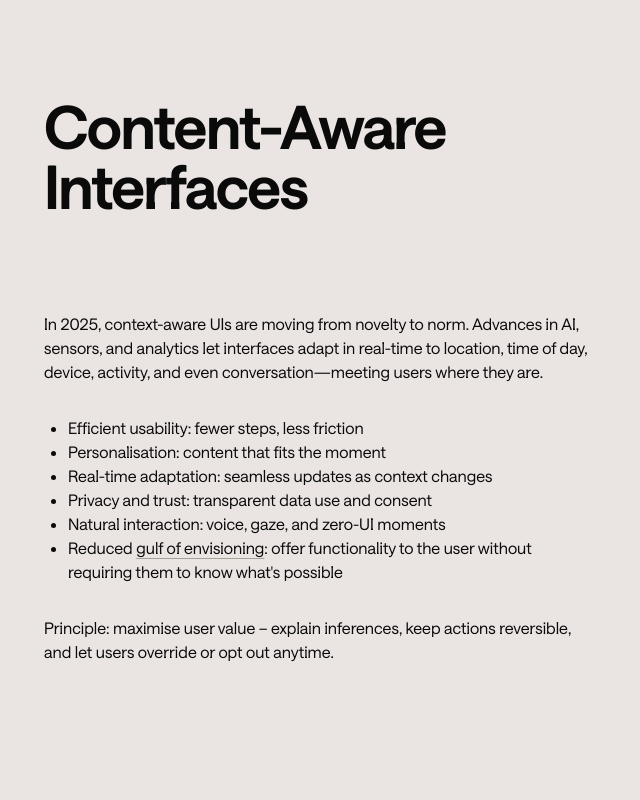
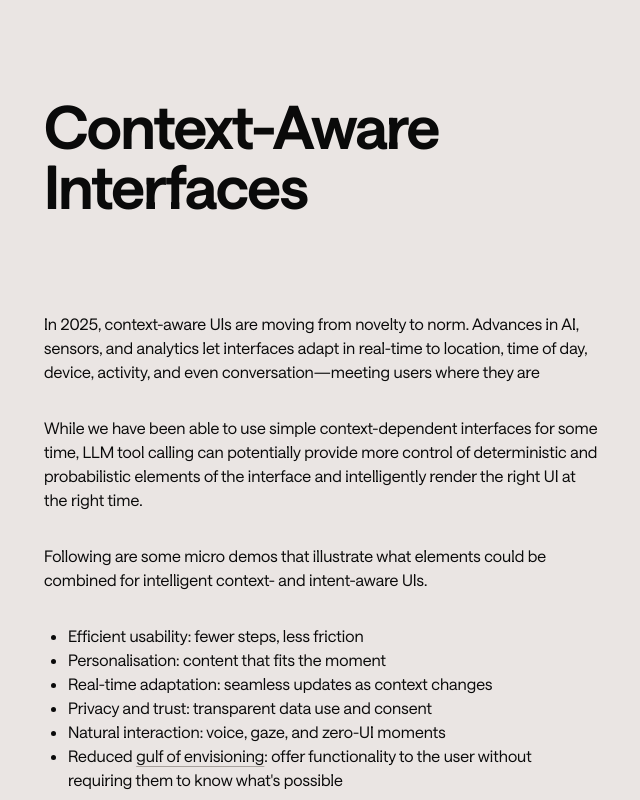
Before and after one commit to joehornby/demo-context-aware-ui, a Next.js app: page / in a window 1280 px wide. Shown: the top 800 px of the page, without its empty margins (52-692 px from the left). Built offline with nearby package versions, Linux system fonts and the light colour scheme; a web font is replaced by a local one.

Commit message:
feat: update page content to reflect context-aware interfaces and enhance descriptions

```diff
--- a/src/app/page.tsx
+++ b/src/app/page.tsx
@@ -153,13 +153,23 @@ export default function Page() {
       <div className="px-12 md:px-24 py-12 md:py-24 max-w-prose lg:max-w-7/12 relative">
         <div className="mb-[70vh] space-y-8">
           <h1 className="text-4xl md:text-6xl font-bold tracking-tight mb-24">
-            Content-Aware Interfaces
+            Context-Aware Interfaces
           </h1>
           <p>
             In 2025, context-aware UIs are moving from novelty to norm. Advances
             in AI, sensors, and analytics let interfaces adapt in real-time to
             location, time of day, device, activity, and even
-            conversation—meeting users where they are.
+            conversation—meeting users where they are
+          </p>
+          <p>
+            While we have been able to use simple context-dependent interfaces
+            for some time, LLM tool calling can potentially provide more control
+            of deterministic and probabilistic elements of the interface and
+            intelligently render the right UI at the right time.
+          </p>
+          <p>
+            Following are some micro demos that illustrate what elements could
+            be combined for intelligent context- and intent-aware UIs.
           </p>
           <ul className="list-disc pl-6">
             <li>Efficient usability: fewer steps, less friction</li>
```
